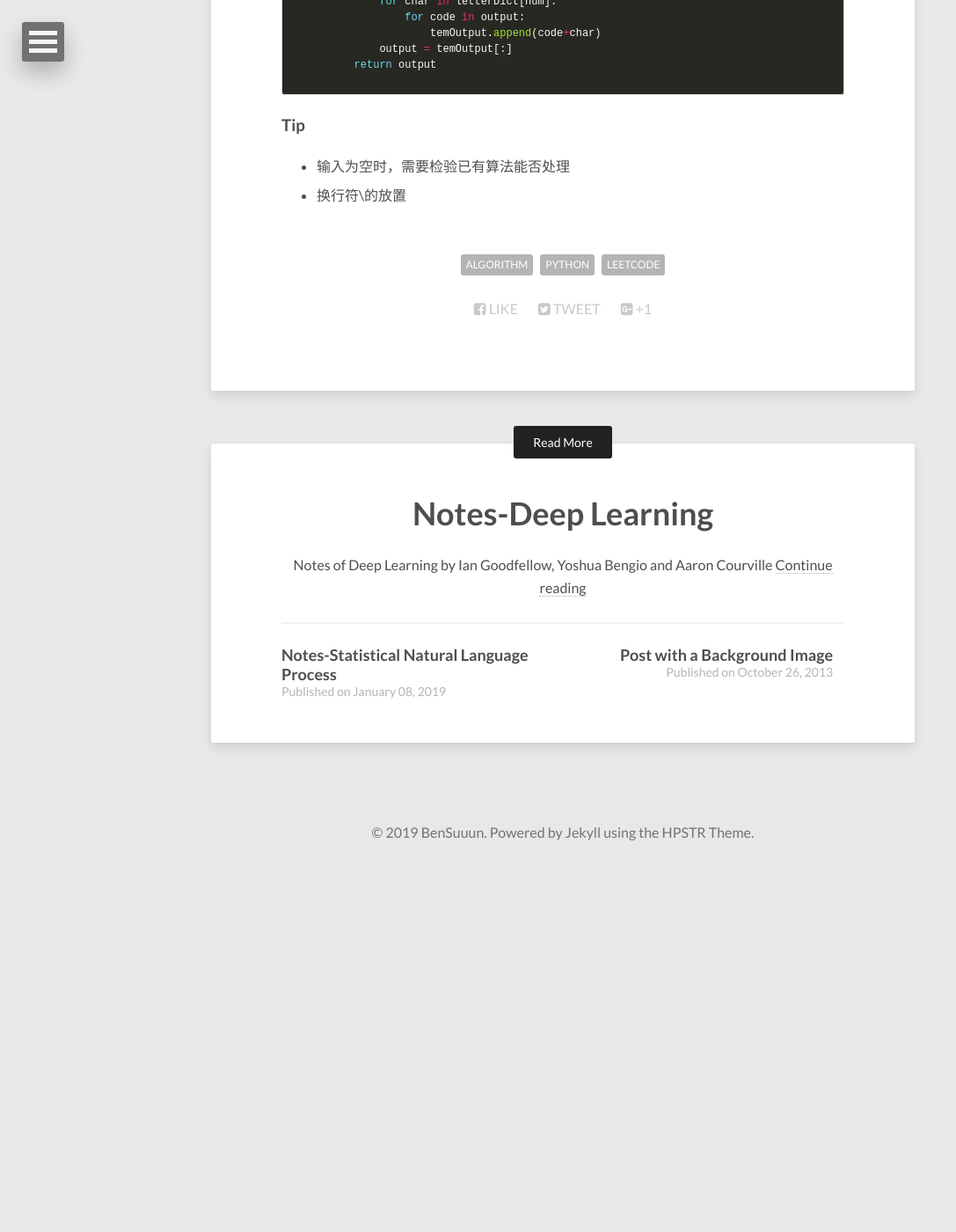
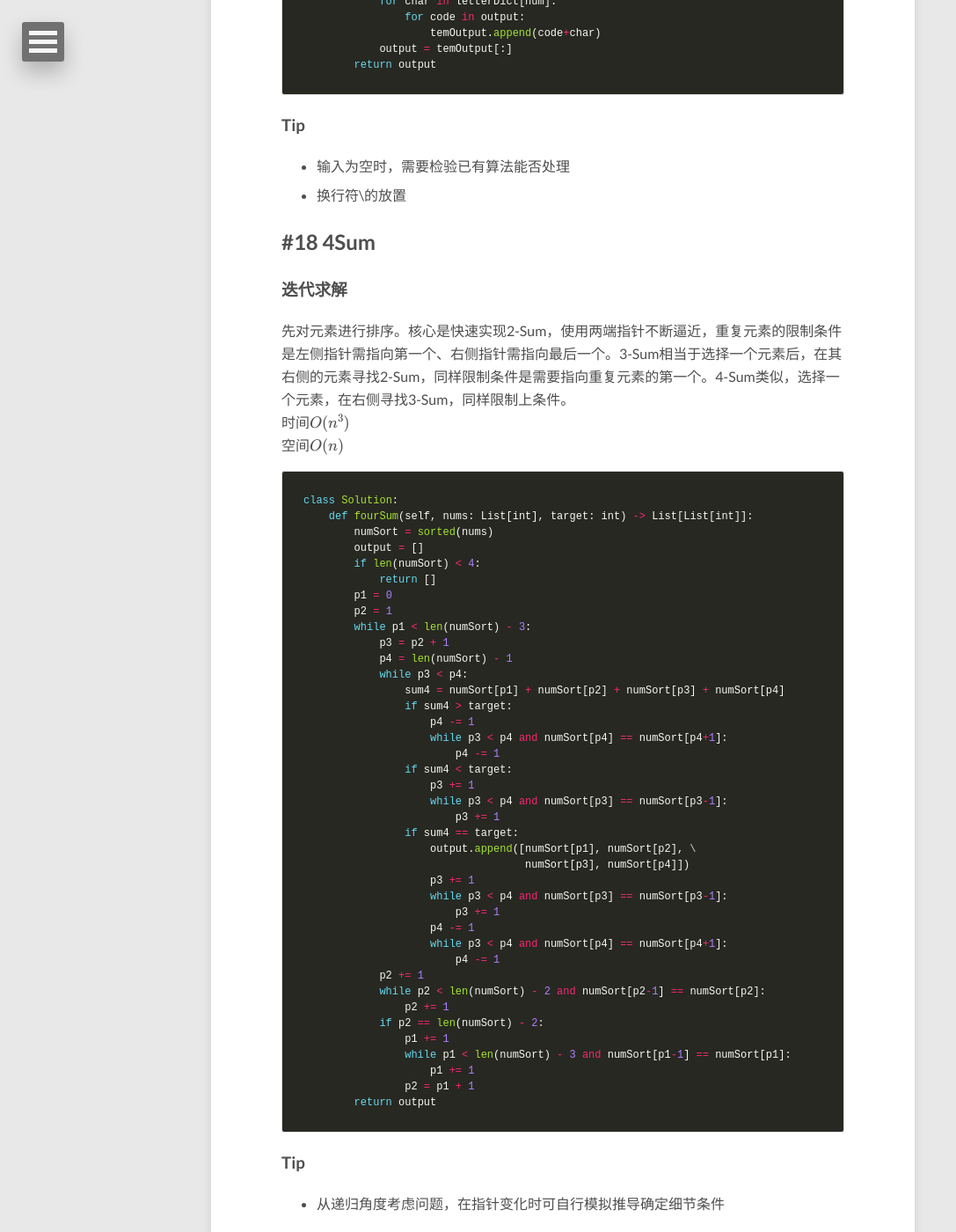
Before and after one commit to Wangbin-Sun/wangbin-sun.github.io, a Jekyll site: the page built from _posts/2019-01-09-leetcode-1-to-20.md, in a window 1280 px wide and 1400 px high, scrolled down 18990 px. Shown: the whole window at 88% size, without its empty margins (0-1087 px from the left). Built offline with Jekyll 4.4.1, drawn with Linux system fonts in a browser that asks for light colours; nearby versions of some CDN libraries; formulas are drawn with MathJax 3; before the commit the page ends 19977 px from its top, so only the background shows below that.

Commit message:
Update Leetcode to #18

````diff
--- a/_posts/2019-01-09-leetcode-1-to-20.md
+++ b/_posts/2019-01-09-leetcode-1-to-20.md
@@ -808,3 +808,54 @@ class Solution:
 ### Tip
 * 输入为空时，需要检验已有算法能否处理
 * 换行符\\的放置
+
+## #18 4Sum
+
+### 迭代求解
+先对元素进行排序。核心是快速实现2-Sum，使用两端指针不断逼近，重复元素的限制条件是左侧指针需指向第一个、右侧指针需指向最后一个。3-Sum相当于选择一个元素后，在其右侧的元素寻找2-Sum，同样限制条件是需要指向重复元素的第一个。4-Sum类似，选择一个元素，在右侧寻找3-Sum，同样限制上条件。
+时间$O(n^3)$
+空间$O(n)$
+```python
+class Solution:
+    def fourSum(self, nums: List[int], target: int) -> List[List[int]]:
+        numSort = sorted(nums)
+        output = []
+        if len(numSort) < 4:
+            return []
+        p1 = 0
+        p2 = 1
+        while p1 < len(numSort) - 3:
+            p3 = p2 + 1
+            p4 = len(numSort) - 1
+            while p3 < p4:
+                sum4 = numSort[p1] + numSort[p2] + numSort[p3] + numSort[p4]
+                if sum4 > target:
+                    p4 -= 1
+                    while p3 < p4 and numSort[p4] == numSort[p4+1]:
+                        p4 -= 1
+                if sum4 < target:
+                    p3 += 1
+                    while p3 < p4 and numSort[p3] == numSort[p3-1]:
+                        p3 += 1
+                if sum4 == target:
+                    output.append([numSort[p1], numSort[p2], \
+                                   numSort[p3], numSort[p4]])
+                    p3 += 1
+                    while p3 < p4 and numSort[p3] == numSort[p3-1]:
+                        p3 += 1
+                    p4 -= 1
+                    while p3 < p4 and numSort[p4] == numSort[p4+1]:
+                        p4 -= 1
+            p2 += 1
+            while p2 < len(numSort) - 2 and numSort[p2-1] == numSort[p2]:
+                p2 += 1
+            if p2 == len(numSort) - 2:
+                p1 += 1
+                while p1 < len(numSort) - 3 and numSort[p1-1] == numSort[p1]:
+                    p1 += 1
+                p2 = p1 + 1
+        return output
+```
+
+### Tip
+* 从递归角度考虑问题，在指针变化时可自行模拟推导确定细节条件
````
